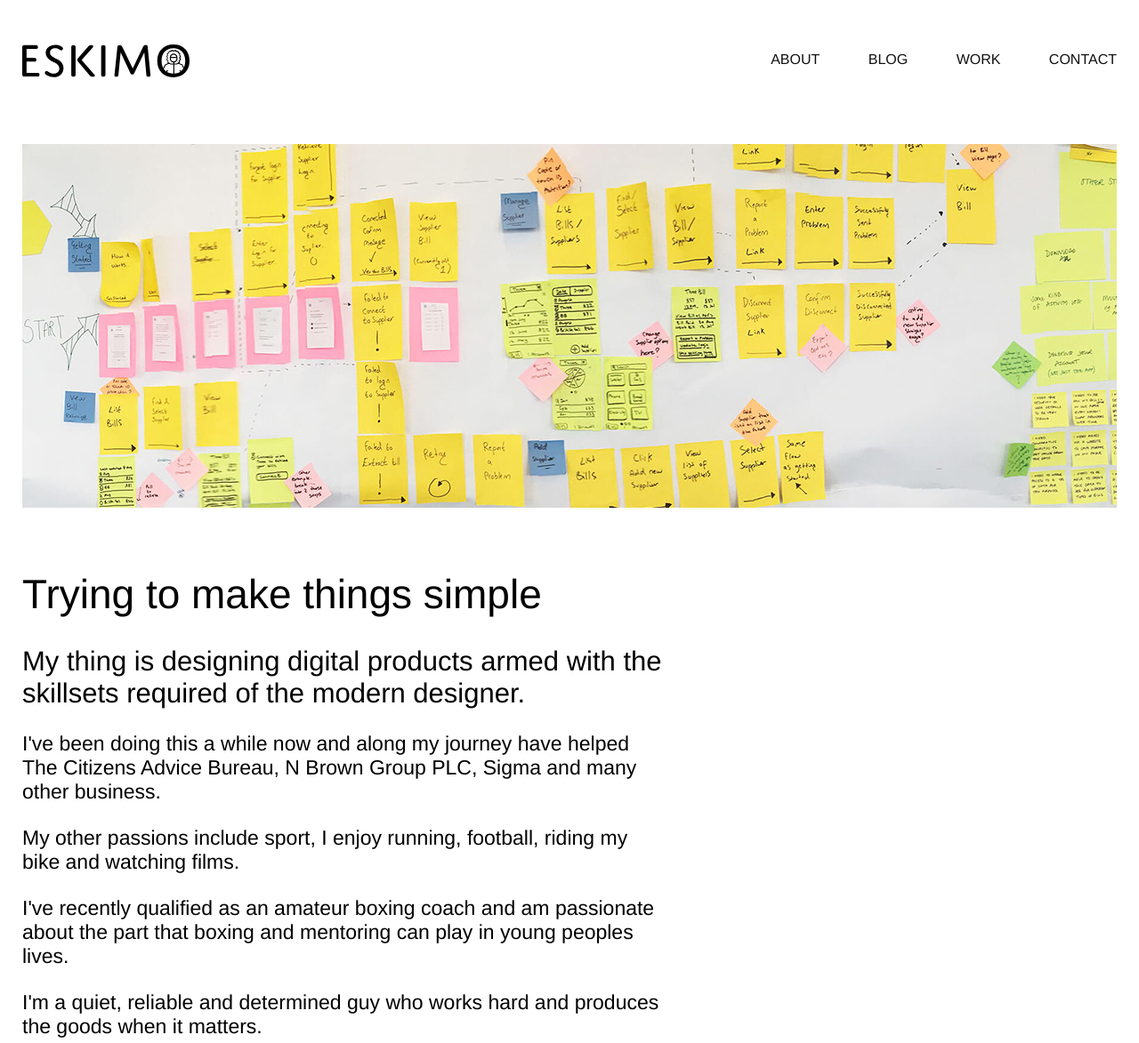
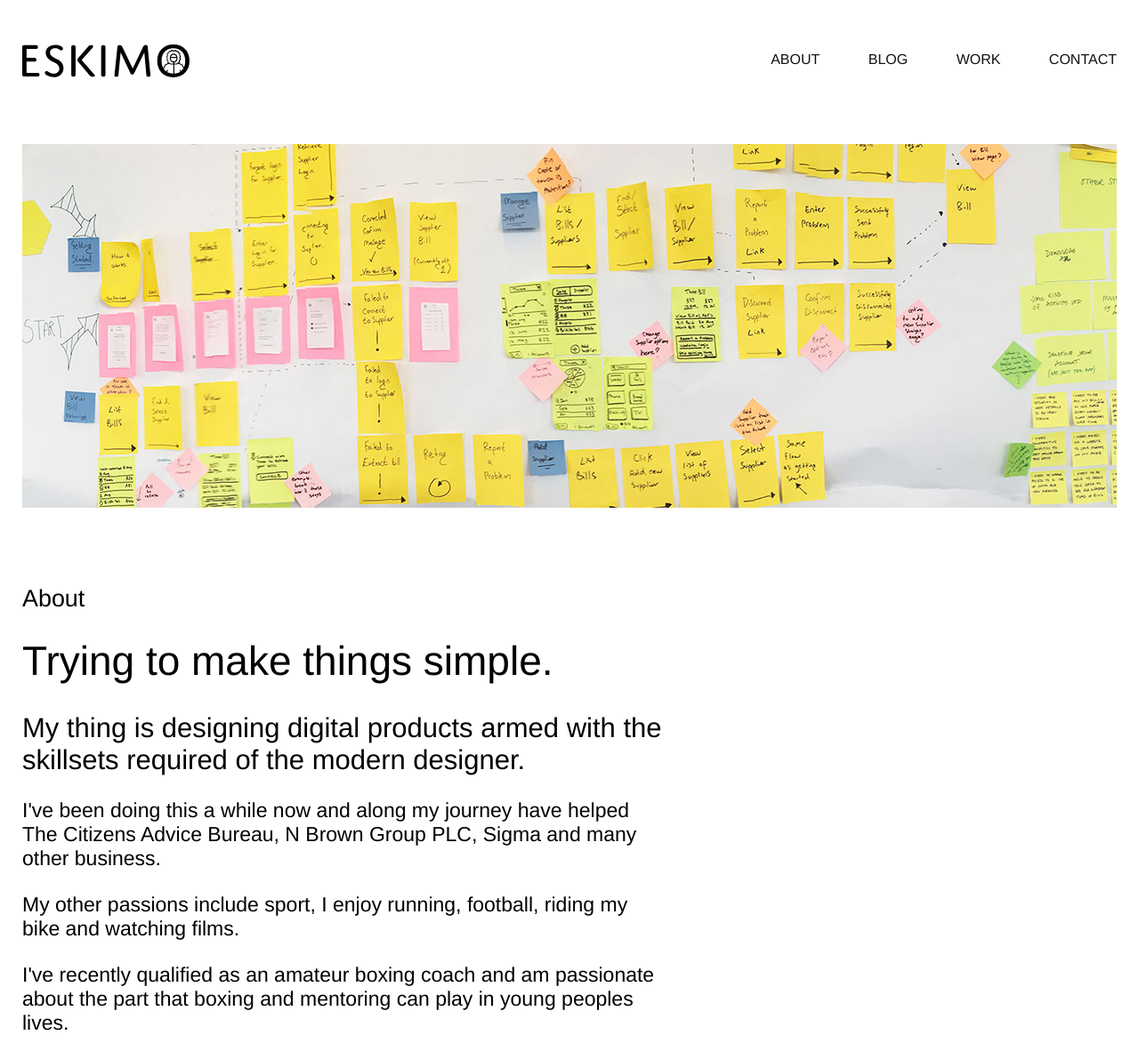
Before and after one commit to uxeskimo/uxeskimo, a Jekyll site: the page built from about.md, in a window 1280 px wide. Shown: the top 1173 px of the page at 89% size. Built offline with Jekyll 4.4.1, drawn with Linux system fonts in a browser that asks for light colours; grey boxes are pictures that could not be loaded.

Commit message:
Font tweak and other minor changes

```diff
--- a/_dev/src/sass/partials/_blog-post.scss
+++ b/_dev/src/sass/partials/_blog-post.scss
@@ -1,4 +1,5 @@
 .back-link  {
+  font-weight: 400;
   span {
    display: inline-block;
    vertical-align: top;
--- a/_dev/src/sass/partials/_typography.scss
+++ b/_dev/src/sass/partials/_typography.scss
@@ -6,9 +6,9 @@
 }
 
 body {
-    font-family: "brandon-grotesque-n36", "brandon-grotesque", helvetica, arial, sans-serif;
+    font-family: "brandon-grotesque-n3", "brandon-grotesque", helvetica, arial, sans-serif;
     font-style: normal;
-    font-weight: 100;
+    font-weight: 300;
 }
 
 a {
@@ -26,8 +26,12 @@
     }
 }
 
-h1, h2, h3, h4 {
+h1, h2 {
   font-weight: 500;
+  font-style: normal;
+}
+h3, h4 {
+  font-weight: 400;
   font-style: normal;
 }
 .h1 {
--- a/_layouts/blog.html
+++ b/_layouts/blog.html
@@ -19,10 +19,12 @@
 
           <div class="max-width-720">
 
+            <h3>Blog</h3>
+
           <ul class="post-list">
             {% for post in site.posts %}
               <li>
-                <h2><a class="post-link" href="{{ post.url | prepend: site.baseurl }}">{{ post.title }}</a></h2>
+                <h2><a class="post-link" href="{{ post.url | prepend: site.baseurl }}">{{ post.title }}.</a></h2>
                 <span class="post-meta">By Lee Murray, Published {{ post.date | date: "%b %-d, %Y" }}</span>
                 {% assign images = post.content | split:"<img " %}
                   {% for image in images %}
--- a/_layouts/post.html
+++ b/_layouts/post.html
@@ -32,13 +32,13 @@
           <div class="two-third-content intro">
 
 
-            <a href="/blog.html" class="back-link"> <svg xmlns="http://www.w3.org/2000/svg" class="icon-back"><use xmlns:xlink="http://www.w3.org/1999/xlink" xlink:href="#icon-back"></use></svg><span>Back to blogs</span></a>
+            <a href="/blog.html" class="back-link"> <svg xmlns="http://www.w3.org/2000/svg" class="icon-back"><use xmlns:xlink="http://www.w3.org/1999/xlink" xlink:href="#icon-back"></use></svg><span>Back to blog</span></a>
 
           <div class="max-width-720">
 
           <h4 class="author"><span class="author-lee"></span><span class="author-name">Lee Murray, {{ page.date | date_to_long_string }}<span></h4>
 
-          <h1 class="title">{{page.title}}</h1>
+          <h1 class="title">{{page.title}}.</h1>
 
               {{ content }}
 
--- a/_layouts/work.html
+++ b/_layouts/work.html
@@ -26,7 +26,9 @@
 
           <div class="wrap intro">
 
-            <h1 class="title">17 years design experience</h1>
+            <h3>Work</h3>
+
+            <h1 class="title">17 years design experience.</h1>
 
             <p>I've picked a few things up along the way.</p>
 
--- a/about.md
+++ b/about.md
@@ -4,7 +4,8 @@
 body-page-class: about
 ---
 
-<h1 class="title">Trying to make things simple</h1>
+<h3>About</h3>
+<h1 class="title">Trying to make things simple.</h1>
 
 <p>My thing is designing digital products armed with the skillsets required of the modern designer.</p>
 
```
Also changed, not shown: contact.md (+2 -1 lines), assets/css/main.css, 9 other files.
